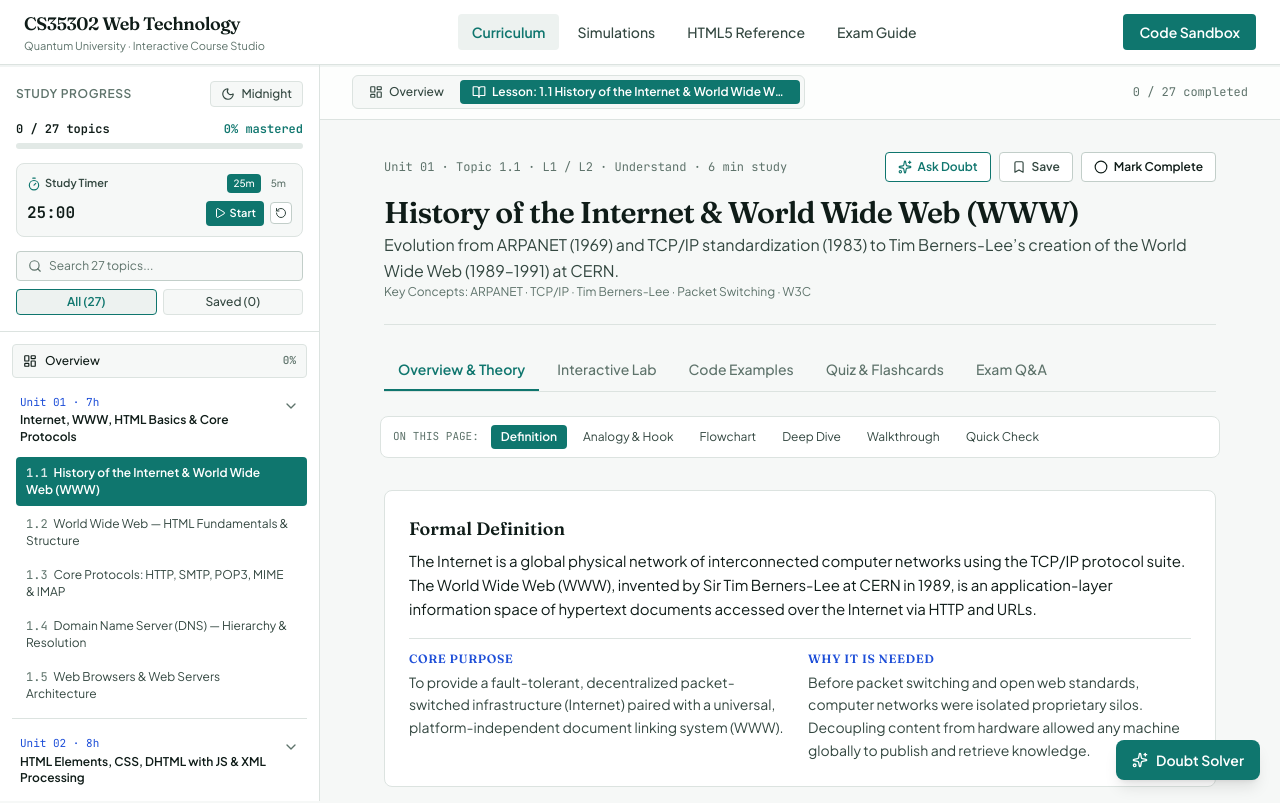
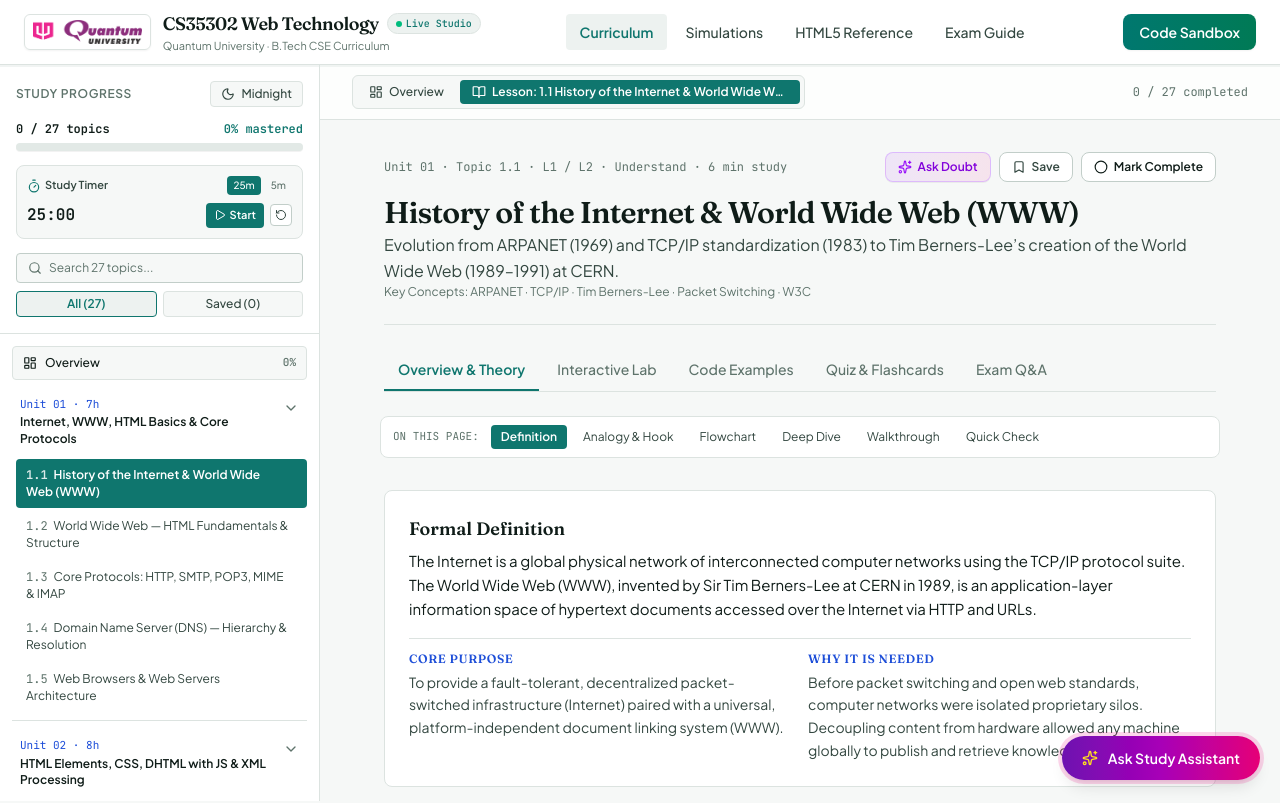
Before and after one commit to Priyansu17/Syllabus_READ, a React (Vite) app: page / in a window 1280 px wide. Shown: the top 803 px of the page. Built offline with nearby package versions, Linux system fonts and the light colour scheme.

Commit message:
feat: integrate Quantum University logo and add dynamic branding animations

```diff
--- a/src/App.tsx
+++ b/src/App.tsx
@@ -353,16 +353,16 @@ export default function App() {
         </main>
       )}
 
-      {/* Floating Doubt Solver Launcher */}
+      {/* Floating Doubt Solver Launcher with Quantum Brand Accent */}
       {!doubtDrawerOpen && (
         <button
           type="button"
           onClick={() => setDoubtDrawerOpen(true)}
           aria-label="Open Doubt Solver Assistant"
-          className="fixed bottom-5 right-5 z-40 inline-flex items-center gap-2 px-4 py-2.5 rounded-lg bg-[var(--accent-primary)] text-[var(--bg-surface)] hover:bg-[var(--accent-hover)] shadow-lg text-xs sm:text-sm font-semibold cursor-pointer transition-colors"
+          className="fixed bottom-5 right-5 z-40 inline-flex items-center gap-2.5 px-4 sm:px-5 py-3 rounded-full bg-gradient-to-r from-purple-800 via-fuchsia-700 to-pink-600 text-white shadow-lg hover:shadow-2xl text-xs sm:text-sm font-semibold cursor-pointer transition-all duration-300 hover:scale-105 hover:-translate-y-0.5 ring-4 ring-pink-500/20 active:scale-95"
         >
-          <Sparkles className="w-4 h-4" />
-          <span>Doubt Solver</span>
+          <Sparkles className="w-4 h-4 text-yellow-300" />
+          <span>Ask Study Assistant</span>
         </button>
       )}
 
--- a/src/components/CurriculumOverview.tsx
+++ b/src/components/CurriculumOverview.tsx
@@ -78,9 +78,18 @@ export const CurriculumOverview: React.FC<CurriculumOverviewProps> = ({
     >
       {/* Editorial Overview Header */}
       <header className="flex flex-wrap items-end justify-between gap-4 border-b border-[var(--border-hairline)] pb-6">
-        <div className="space-y-1.5 min-w-0">
-          <div className="text-xs font-mono text-[var(--text-muted)]">
-            CS35302 Web Technology · Student Progress Dashboard
+        <div className="space-y-2 min-w-0">
+          <div className="flex items-center gap-2.5">
+            <div className="h-7 px-2 py-0.5 rounded bg-white border border-[var(--border-hairline)] shadow-2xs flex items-center shrink-0">
+              <img
+                src="/quantum-university-logo.png"
+                alt="Quantum University"
+                className="h-5 w-auto object-contain"
+              />
+            </div>
+            <span className="text-xs font-mono text-[var(--text-muted)]">
+              CS35302 Web Technology · Student Progress Dashboard
+            </span>
           </div>
           <h1 className="font-display text-2xl sm:text-3xl font-semibold text-[var(--text-primary)] tracking-tight m-0 text-balance">
             Curriculum Overview
@@ -94,7 +103,7 @@ export const CurriculumOverview: React.FC<CurriculumOverviewProps> = ({
           <button
             type="button"
             onClick={() => onSelectTopic(resumeTopic.id)}
-            className="inline-flex items-center gap-2 px-4 py-2 text-xs sm:text-sm font-semibold rounded bg-[var(--accent-primary)] text-[var(--bg-surface)] hover:bg-[var(--accent-hover)] transition-colors whitespace-nowrap shrink-0 cursor-pointer"
+            className="inline-flex items-center gap-2 px-4 py-2.5 text-xs sm:text-sm font-semibold rounded-lg bg-gradient-to-r from-teal-700 to-emerald-700 hover:from-teal-600 hover:to-emerald-600 text-white shadow-xs hover:shadow-md transition-all duration-200 hover:-translate-y-0.5 whitespace-nowrap shrink-0 cursor-pointer"
           >
             <span>
               {summary.completedTopics === summary.totalTopics
@@ -111,9 +120,9 @@ export const CurriculumOverview: React.FC<CurriculumOverviewProps> = ({
       {/* Single-Elevation 4-Column KPI Strip */}
       <div
         aria-label="Progress Metrics Summary"
-        className="grid grid-cols-2 lg:grid-cols-4 rounded-lg border border-[var(--border-hairline)] bg-[var(--bg-surface)] overflow-hidden"
+        className="grid grid-cols-2 lg:grid-cols-4 rounded-xl border border-[var(--border-hairline)] bg-[var(--bg-surface)] overflow-hidden shadow-xs"
       >
-        <div className="p-4 sm:p-5 space-y-1 border-b lg:border-b-0 border-r border-[var(--border-hairline)]">
+        <div className="p-4 sm:p-5 space-y-1 border-b lg:border-b-0 border-r border-[var(--border-hairline)] hover:bg-[var(--bg-subtle)]/40 transition-colors">
           <div className="text-xs text-[var(--text-muted)]">Topics Mastered</div>
           <div className="font-mono text-2xl font-semibold text-[var(--text-primary)] tabular-nums">
             {summary.completedTopics}
@@ -127,7 +136,7 @@ export const CurriculumOverview: React.FC<CurriculumOverviewProps> = ({
           </div>
         </div>
 
-        <div className="p-4 sm:p-5 space-y-1 border-b lg:border-b-0 lg:border-r border-[var(--border-hairline)]">
+        <div className="p-4 sm:p-5 space-y-1 border-b lg:border-b-0 lg:border-r border-[var(--border-hairline)] hover:bg-[var(--bg-subtle)]/40 transition-colors">
           <div className="text-xs text-[var(--text-muted)]">Syllabus Hours Covered</div>
           <div className="font-mono text-2xl font-semibold text-[var(--text-primary)] tabular-nums">
             {summary.completedHours}
@@ -141,7 +150,7 @@ export const CurriculumOverview: React.FC<CurriculumOverviewProps> = ({
           </div>
         </div>
 
-        <div className="p-4 sm:p-5 space-y-1 border-r border-[var(--border-hairline)]">
+        <div className="p-4 sm:p-5 space-y-1 border-r border-[var(--border-hairline)] hover:bg-[var(--bg-subtle)]/40 transition-colors">
           <div className="text-xs text-[var(--text-muted)]">Units Completed</div>
           <div className="font-mono text-2xl font-semibold text-[var(--text-primary)] tabular-nums">
             {summary.completedUnits}
@@ -155,7 +164,7 @@ export const CurriculumOverview: React.FC<CurriculumOverviewProps> = ({
           </div>
         </div>
 
-        <div className="p-4 sm:p-5 space-y-1">
+        <div className="p-4 sm:p-5 space-y-1 hover:bg-[var(--bg-subtle)]/40 transition-colors">
           <div className="text-xs text-[var(--text-muted)]">Saved for Revision</div>
           <div className="font-mono text-2xl font-semibold text-[var(--text-primary)] tabular-nums">
             {summary.bookmarkedCount}
@@ -169,7 +178,7 @@ export const CurriculumOverview: React.FC<CurriculumOverviewProps> = ({
       {/* Main Split: D3 Completion Ring + Unit Breakdown (Left) | Studied Timeline (Right) */}
       <div className="grid grid-cols-1 lg:grid-cols-12 gap-6 items-start">
         {/* Left Panel: D3 Completion Ring + Unit Breakdown */}
-        <div className="lg:col-span-5 rounded-lg border border-[var(--border-hairline)] bg-[var(--bg-surface)] p-5 sm:p-6 space-y-6">
+        <div className="lg:col-span-5 rounded-xl border border-[var(--border-hairline)] bg-[var(--bg-surface)] p-5 sm:p-6 space-y-6 quantum-card-hover shadow-xs">
           <div className="flex items-center justify-between gap-2">
             <div>
               <h2 className="font-display text-lg font-semibold text-[var(--text-primary)] m-0">
@@ -272,7 +281,7 @@ export const CurriculumOverview: React.FC<CurriculumOverviewProps> = ({
         </div>
 
         {/* Right Panel: Chronological Timeline of Studied Topics */}
-        <div className="lg:col-span-7 rounded-lg border border-[var(--border-hairline)] bg-[var(--bg-surface)] p-5 sm:p-6 space-y-5">
+        <div className="lg:col-span-7 rounded-xl border border-[var(--border-hairline)] bg-[var(--bg-surface)] p-5 sm:p-6 space-y-5 quantum-card-hover shadow-xs">
           <div className="flex flex-wrap items-start justify-between gap-3 border-b border-[var(--border-hairline)] pb-4">
             <div>
               <h2 className="font-display text-lg font-semibold text-[var(--text-primary)] m-0">
--- a/src/components/CurriculumSidebar.tsx
+++ b/src/components/CurriculumSidebar.tsx
@@ -125,9 +125,9 @@ export const CurriculumSidebar: React.FC<CurriculumSidebarProps> = ({
               {mastery.percentage}% mastered
             </span>
           </div>
-          <div className="h-1.5 w-full rounded bg-[var(--bg-muted)] overflow-hidden">
+          <div className="h-2 w-full rounded-full bg-[var(--bg-muted)] overflow-hidden shadow-2xs">
             <div
-              className="h-full bg-[var(--accent-primary)] transition-all duration-300"
+              className="h-full bg-gradient-to-r from-teal-600 via-purple-600 to-pink-500 transition-all duration-500 rounded-full"
               style={{ width: `${mastery.percentage}%` }}
             />
           </div>
--- a/src/components/Header.tsx
+++ b/src/components/Header.tsx
@@ -26,28 +26,47 @@ export const Header: React.FC<HeaderProps> = ({
   return (
     <header className="sticky top-0 z-40 border-b border-[var(--border-hairline)] bg-[var(--bg-surface)]/95 backdrop-blur-sm">
       <div className="max-w-[1440px] mx-auto px-4 sm:px-6 h-16 flex items-center justify-between gap-4">
-        {/* Zone 1: Brand Wordmark + Mobile Sidebar Toggle */}
-        <div className="flex items-center gap-2.5 min-w-0">
+        {/* Zone 1: Quantum Brand Logo + Wordmark + Mobile Sidebar Toggle */}
+        <div className="flex items-center gap-3 min-w-0">
           {activeView === 'curriculum' && (
             <button
               type="button"
               onClick={onToggleMobileSidebar}
               aria-label={mobileSidebarOpen ? 'Close syllabus sidebar' : 'Open syllabus sidebar'}
-              className="lg:hidden p-2 rounded border border-[var(--border-hairline)] text-[var(--text-primary)] shrink-0 cursor-pointer"
+              className="lg:hidden p-2 rounded-lg border border-[var(--border-hairline)] text-[var(--text-primary)] hover:bg-[var(--bg-subtle)] shrink-0 cursor-pointer transition-colors"
             >
               {mobileSidebarOpen ? <X className="w-4 h-4" /> : <Menu className="w-4 h-4" />}
             </button>
           )}
+
           <button
             type="button"
             onClick={() => onNavigate('curriculum')}
-            className="text-left bg-transparent border-0 p-0 min-w-0 cursor-pointer"
+            className="flex items-center gap-3 text-left bg-transparent border-0 p-0 min-w-0 cursor-pointer group"
           >
-            <div className="font-display text-base sm:text-lg font-semibold tracking-tight text-[var(--text-primary)] truncate">
-              CS35302 Web Technology
+            {/* Quantum University Logo Badge */}
+            <div className="h-9 px-2 py-1 rounded-md bg-white/95 border border-[var(--border-hairline)] shadow-xs flex items-center shrink-0 transition-transform duration-200 group-hover:scale-105">
+              <img
+                src="/quantum-university-logo.png"
+                alt="Quantum University"
+                className="h-6 w-auto object-contain"
+                loading="eager"
+              />
             </div>
-            <div className="text-[11px] text-[var(--text-muted)] whitespace-nowrap hidden sm:block">
-              Quantum University · Interactive Course Studio
+
+            <div className="min-w-0">
+              <div className="flex items-center gap-2">
+                <span className="font-display text-base sm:text-lg font-semibold tracking-tight text-[var(--text-primary)] group-hover:text-[var(--accent-primary)] transition-colors truncate">
+                  CS35302 Web Technology
+                </span>
+                <span className="hidden xl:inline-flex items-center gap-1 px-2 py-0.5 text-[10px] font-mono font-medium rounded-full bg-[var(--bg-subtle)] text-[var(--accent-primary)] border border-[var(--border-hairline)]">
+                  <span className="w-1.5 h-1.5 rounded-full bg-emerald-500 animate-ping" />
+                  Live Studio
+                </span>
+              </div>
+              <div className="text-[11px] text-[var(--text-muted)] whitespace-nowrap hidden sm:block">
+                Quantum University · B.Tech CSE Curriculum
+              </div>
             </div>
           </button>
         </div>
@@ -78,10 +97,10 @@ export const Header: React.FC<HeaderProps> = ({
           <button
             type="button"
             onClick={() => onNavigate('sandbox')}
-            className={`px-3 sm:px-4 py-2 text-xs sm:text-sm font-semibold rounded transition-colors whitespace-nowrap shrink-0 cursor-pointer ${
+            className={`px-3.5 sm:px-4 py-2 text-xs sm:text-sm font-semibold rounded-lg shadow-xs transition-all duration-200 whitespace-nowrap shrink-0 cursor-pointer ${
               activeView === 'sandbox'
-                ? 'bg-[var(--accent-warm)] text-[var(--bg-surface)]'
-                : 'bg-[var(--accent-primary)] text-[var(--bg-surface)] hover:bg-[var(--accent-hover)]'
+                ? 'bg-gradient-to-r from-purple-700 to-pink-600 text-white shadow-md scale-105'
+                : 'bg-gradient-to-r from-teal-700 to-emerald-700 hover:from-teal-600 hover:to-emerald-600 text-white hover:shadow-md hover:-translate-y-0.5'
             }`}
           >
             Code Sandbox
--- a/src/components/TopicReader.tsx
+++ b/src/components/TopicReader.tsx
@@ -185,16 +185,16 @@ export const TopicReader: React.FC<TopicReaderProps> = ({
             <button
               type="button"
               onClick={() => onOpenDoubtSolver()}
-              className="inline-flex items-center gap-1.5 px-3 py-1.5 text-xs font-semibold rounded border border-[var(--accent-primary)] bg-[var(--bg-surface)] text-[var(--accent-primary)] hover:bg-[var(--bg-subtle)] transition-colors whitespace-nowrap cursor-pointer"
+              className="inline-flex items-center gap-1.5 px-3 py-1.5 text-xs font-semibold rounded-lg border border-purple-400/40 bg-gradient-to-r from-purple-500/10 to-pink-500/10 text-purple-700 dark:text-purple-300 hover:from-purple-500/20 hover:to-pink-500/20 transition-all duration-200 hover:scale-105 whitespace-nowrap cursor-pointer shadow-2xs"
             >
-              <Sparkles className="w-3.5 h-3.5" />
+              <Sparkles className="w-3.5 h-3.5 text-purple-600 dark:text-purple-300" />
               Ask Doubt
             </button>
             <button
               type="button"
               onClick={() => onToggleBookmark(topic.id)}
               aria-pressed={isBookmarked}
-              className={`inline-flex items-center gap-1.5 px-3 py-1.5 text-xs font-semibold rounded border transition-colors whitespace-nowrap cursor-pointer ${
+              className={`inline-flex items-center gap-1.5 px-3 py-1.5 text-xs font-semibold rounded-lg border transition-all duration-200 whitespace-nowrap cursor-pointer hover:scale-105 ${
                 isBookmarked
                   ? 'border-[var(--accent-amber)] bg-[var(--bg-subtle)] text-[var(--accent-amber)]'
                   : 'border-[var(--border-strong)] bg-[var(--bg-surface)] text-[var(--text-secondary)] hover:text-[var(--text-primary)]'
@@ -207,9 +207,9 @@ export const TopicReader: React.FC<TopicReaderProps> = ({
               type="button"
               onClick={() => onToggleComplete(topic.id)}
               aria-pressed={isCompleted}
-              className={`inline-flex items-center gap-1.5 px-3 py-1.5 text-xs font-semibold rounded border transition-colors whitespace-nowrap cursor-pointer ${
+              className={`inline-flex items-center gap-1.5 px-3 py-1.5 text-xs font-semibold rounded-lg border transition-all duration-200 whitespace-nowrap cursor-pointer hover:scale-105 ${
                 isCompleted
-                  ? 'border-[var(--accent-sage)] bg-[var(--accent-sage)] text-[var(--bg-surface)]'
+                  ? 'border-[var(--accent-sage)] bg-[var(--accent-sage)] text-[var(--bg-surface)] shadow-xs'
                   : 'border-[var(--border-strong)] bg-[var(--bg-surface)] text-[var(--text-primary)] hover:bg-[var(--bg-subtle)]'
               }`}
             >
```
Also changed, not shown: src/index.css (+57 -0 lines), public/quantum-university-logo.png (added).
